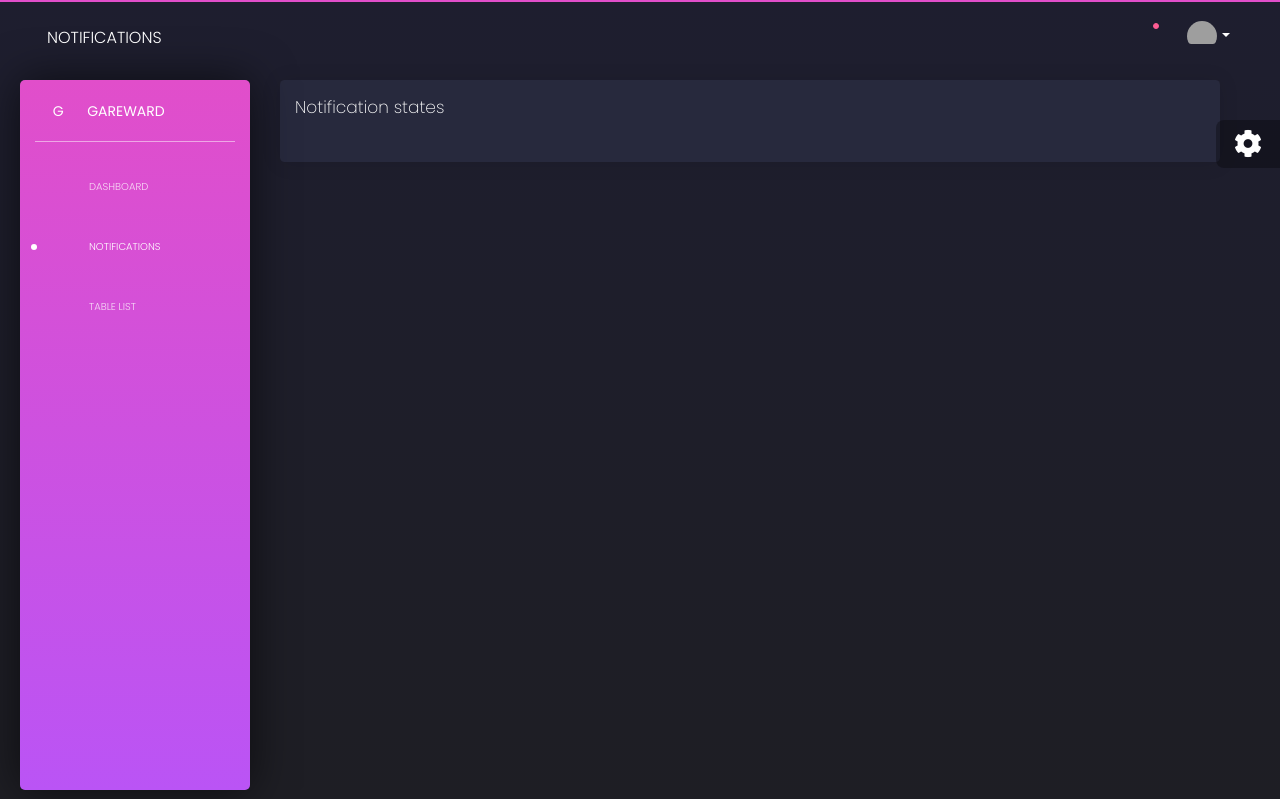
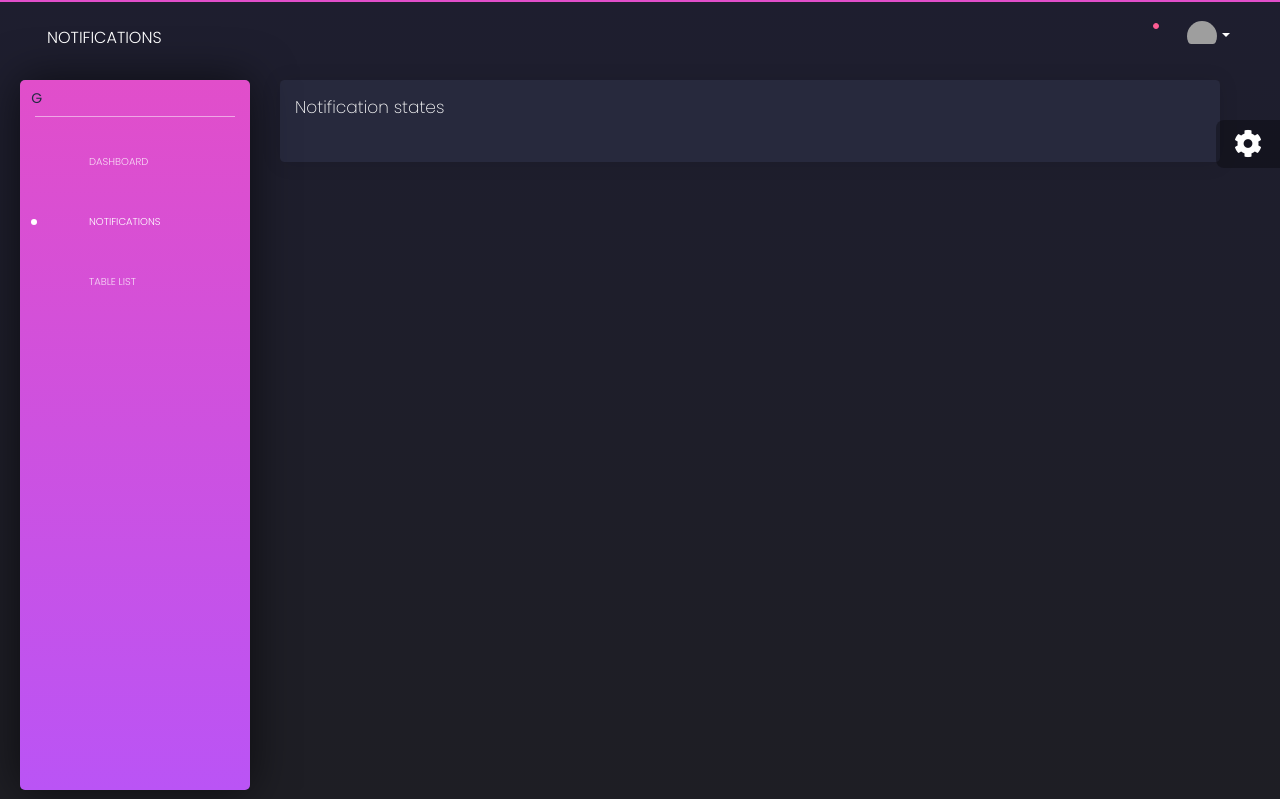
Before and after one commit to vardhini-17/Wallmart, a PHP site: page /admin/panel/notifications.php in a window 1280 px wide. Shown: the top 799 px of the page. Run offline with PHP 8.4, Linux system fonts and the light colour scheme; data that the repository does not hold is empty; some libraries are stand-ins or nearby versions; some web fonts are replaced; grey boxes are pictures that could not be loaded.

Commit message:
Update notifications.php

```diff
--- a/sihgit/admin/panel/notifications.php
+++ b/sihgit/admin/panel/notifications.php
@@ -28,23 +28,20 @@ $msgresult=mysqli_query($conn,$msg);
   <!-- CSS Files -->
   <link href="../assets/css/bootstrap.min.css" rel="stylesheet" />
   <link href="../assets/css/black-dashboard.css?v=1.0.0" rel="stylesheet" />
-  <!-- CSS Just for demo purpose, don't include it in your project -->
+
   <link href="../assets/demo/demo.css" rel="stylesheet" />
 </head>
 
 <body class=" ">
   <div class="wrapper ">
     <div class="sidebar">
-      <!--
-        Tip 1: You can change the color of the sidebar using: data-color="blue | green | orange | red | yellow"
-    -->
+
       <div class="sidebar-wrapper">
         <div class="logo">
-          <a href="http://www.creative-tim.com" class="simple-text logo-mini">
+
             G
-          </a>
-          <a href="http://www.creative-tim.com" class="simple-text logo-normal">
-            GAREWARD
+
+
           </a>
         </div>
         <ul class="nav">
@@ -72,7 +69,7 @@ $msgresult=mysqli_query($conn,$msg);
       </div>
     </div>
     <div class="main-panel">
-      <!-- Navbar -->
+
       <nav class="navbar navbar-expand-lg navbar-absolute navbar-transparent   ">
         <div class="container-fluid">
           <div class="navbar-wrapper">
@@ -93,26 +90,11 @@ $msgresult=mysqli_query($conn,$msg);
           <div class="collapse navbar-collapse" id="navigation">
             <ul class="navbar-nav ml-auto ">
               <div class="search-bar input-group">
-                <!-- <input type="text" class="form-control" placeholder="Search...">
-      <div class="input-group-addon"><i class="tim-icons icon-zoom-split"></i></div> -->
+
                 <button class="btn btn-link" id="search-button" data-toggle="modal" data-target="#searchModal"><i class="tim-icons icon-zoom-split"></i></button>
-                <!-- You can choose types of search input -->
+
               </div>
-              <!-- <div class="modal fade" id="searchModal" tabindex="-1" role="dialog" aria-labelledby="searchModal" aria-hidden="true">
-    <div class="modal-dialog" role="document">
-      <div class="modal-content">
-        <div class="modal-header">
-          <input type="text" class="form-control" id="inlineFormInputGroup" placeholder="SEARCH">
-          <button type="button" class="close" data-dismiss="modal" aria-label="Close">
-            <i class="tim-icons icon-simple-remove"></i>
-          </button>
-        </div>
 
-        <div class="modal-footer">
-        </div>
-      </div>
-    </div>
-  </div> -->
               <li class="dropdown nav-item">
                 <a href="#" class="dropdown-toggle nav-link" data-toggle="dropdown">
                   <div class="notification d-none d-lg-block d-xl-block"></div>
@@ -181,7 +163,7 @@ $msgresult=mysqli_query($conn,$msg);
           </div>
         </div>
       </div>
-      <!-- End Navbar -->
+
       <div class="content">
         <div class="row">
 
@@ -238,10 +220,7 @@ $msgresult=mysqli_query($conn,$msg);
             <span class="color-label">DARK MODE</span>
           </li>
           <li class="button-container">
-            <a href="https://www.creative-tim.com/product/black-dashboard" target="_blank" class="btn btn-primary btn-block btn-round">Download Now</a>
-            <a href="https://demos.creative-tim.com/black-dashboard/docs/1.0/getting-started/introduction.html" target="_blank" class="btn btn-default btn-block btn-round">
-              Documentation
-            </a>
+
           </li>
           <li class="header-title">Thank you for 95 shares!</li>
           <li class="button-container text-center">
@@ -259,15 +238,15 @@ $msgresult=mysqli_query($conn,$msg);
     <script src="../assets/js/core/popper.min.js"></script>
     <script src="../assets/js/core/bootstrap.min.js"></script>
     <script src="../assets/js/plugins/perfect-scrollbar.jquery.min.js"></script>
-    <!--  Google Maps Plugin    -->
+
     <script src="https://maps.googleapis.com/maps/api/js?key=YOUR_KEY_HERE"></script>
     <!-- Chart JS -->
     <script src="../assets/js/plugins/chartjs.min.js"></script>
-    <!--  Notifications Plugin    -->
+
     <script src="../assets/js/plugins/bootstrap-notify.js"></script>
-    <!-- Control Center for Black Dashboard: parallax effects, scripts for the example pages etc -->
+
     <script src="../assets/js/black-dashboard.min.js?v=1.0.0" type="text/javascript"></script>
-    <!-- Black Dashboard DEMO methods, don't include it in your project! -->
+
     <script src="../assets/demo/demo.js"></script>
     <script>
       $(document).ready(function() {
@@ -288,7 +267,7 @@ $msgresult=mysqli_query($conn,$msg);
 
 
           $('.fixed-plugin a').click(function(event) {
-            // Alex if we click on switch, stop propagation of the event, so the dropdown will not be hide, otherwise we set the  section active
+
             if ($(this).hasClass('switch-trigger')) {
               if (event.stopPropagation) {
                 event.stopPropagation();
@@ -334,12 +313,12 @@ $msgresult=mysqli_query($conn,$msg);
               blackDashboard.showSidebarMessage('Sidebar mini activated...');
             }
 
-            // we simulate the window Resize so the charts will get updated in realtime.
+
             var simulateWindowResize = setInterval(function() {
               window.dispatchEvent(new Event('resize'));
             }, 180);
 
-            // we stop the simulation of Window Resize after the animations are completed
+
             setTimeout(function() {
               clearInterval(simulateWindowResize);
             }, 1000);
```
